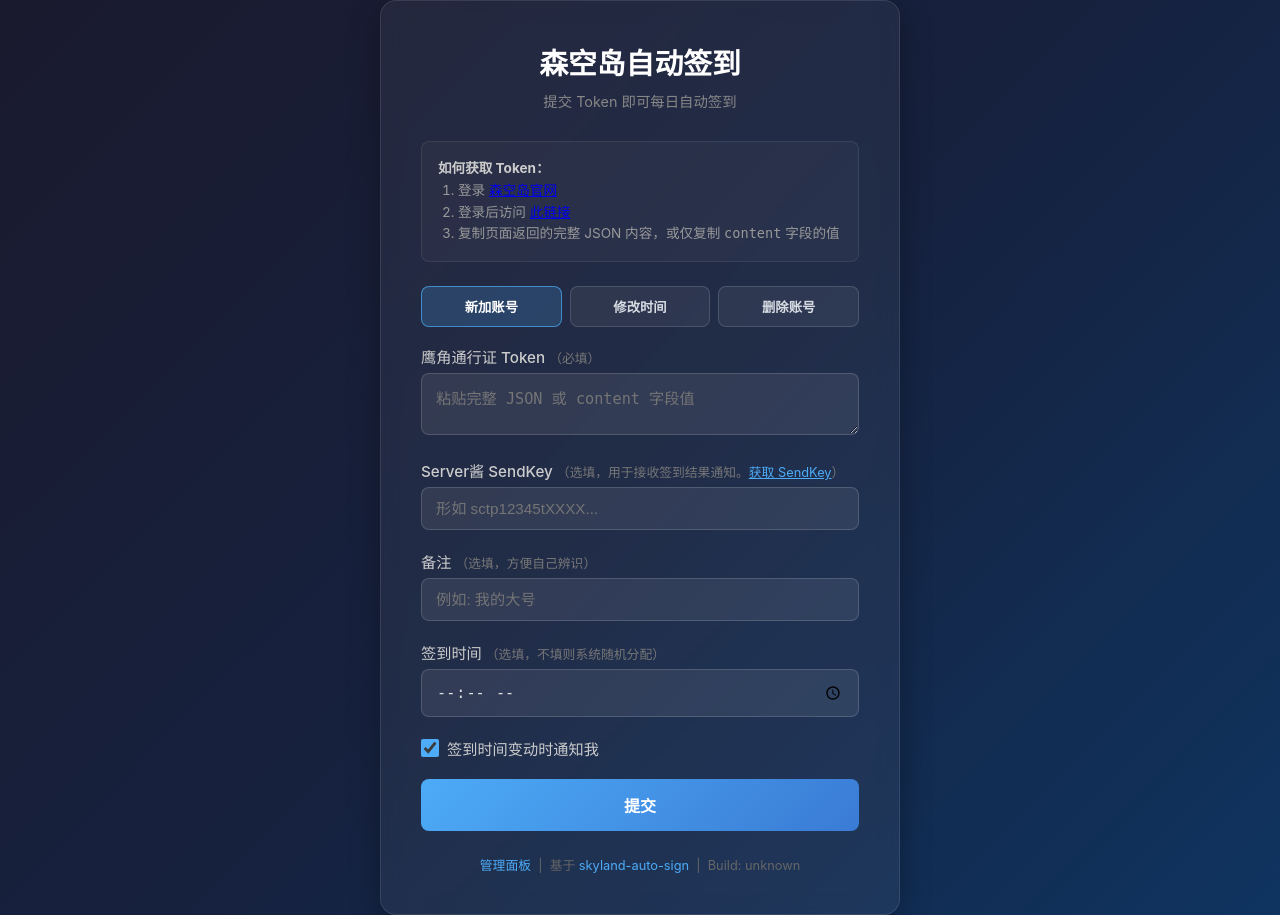
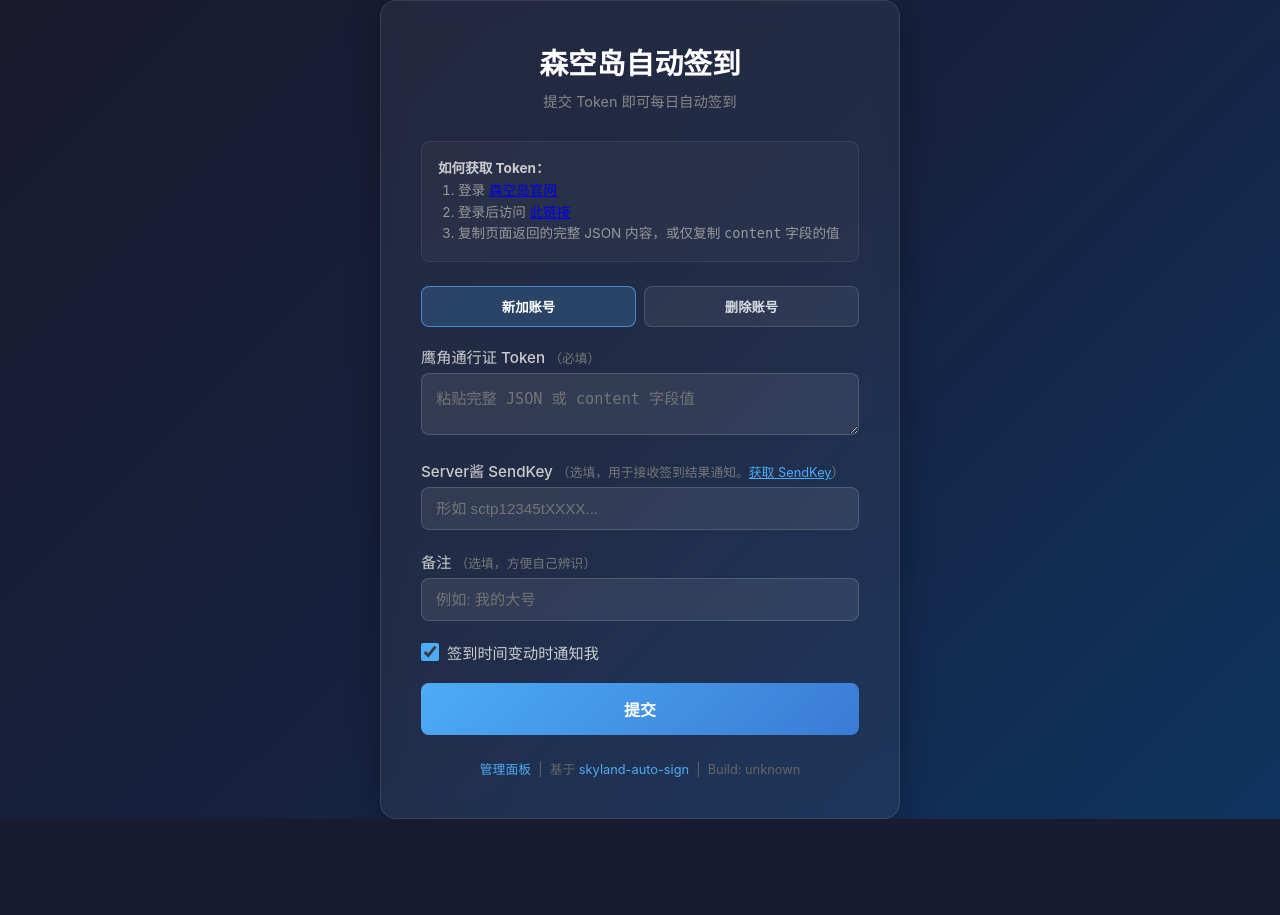
Before and after one commit to weijianxian/skland-login-web, a Flask app: page / in a window 1280 px wide. After the commit the page ends 819 px from the top, so only its background shows below. Run offline with Flask 3, Linux system fonts and the light colour scheme; parts of the project's set-up code (start-up, migrations or seed data) failed here and were passed over.

Commit message:
Remove custom time feature, keep only random time allocation
Co-authored-by: weijianxian <33548986+weijianxian@users.noreply.github.com>
Agent-Logs-Url: https://github.com/weijianxian/skland-login-web/sessions/fb0ed6a3-a443-4475-bccf-04a86f00fab2

```diff
--- a/src/app.py
+++ b/src/app.py
@@ -61,41 +61,12 @@ def index():
     return render_template("index.html")
 
 
-def _parse_and_validate_time(time_text: str, config: storage.AppConfig) -> tuple[str | None, str | None]:
-    try:
-        hour_str, minute_str = time_text.split(":")
-        hour = int(hour_str)
-        minute = int(minute_str)
-    except (ValueError, TypeError):
-        return None, "自定义签到时间格式无效，请使用 HH:MM"
-
-    if not (0 <= hour <= 23 and 0 <= minute <= 59):
-        return None, "自定义签到时间超出范围，请输入有效时间"
-
-    start = config.sign_start_hour * 60 + config.sign_start_minute
-    end = config.sign_end_hour * 60 + config.sign_end_minute
-    current = hour * 60 + minute
-    if start <= end:
-        in_window = start <= current <= end
-    else:
-        in_window = current >= start or current <= end
-
-    if not in_window:
-        return (
-            None,
-            f"自定义时间需在签到窗口内: {config.sign_start_hour:02d}:{config.sign_start_minute:02d} - {config.sign_end_hour:02d}:{config.sign_end_minute:02d}",
-        )
-
-    return f"{hour:02d}:{minute:02d}", None
-
-
 @app.route("/register", methods=["POST"])
 def register():
     """用户提交 Token"""
     raw_token = request.form.get("token", "").strip()
     sendkey = request.form.get("sendkey", "").strip()
     remark = request.form.get("remark", "").strip()
-    custom_time = request.form.get("scheduled_time", "").strip()
     notify = request.form.get("notify_time_change") == "on"
 
     if not raw_token:
@@ -111,14 +82,7 @@ def register():
     config = storage.load_config()
     users = storage.load_users()
 
-    if custom_time:
-        scheduled_time, err = _parse_and_validate_time(custom_time, config)
-        if err:
-            flash(err, "error")
-            return redirect(url_for("index"))
-    else:
-        # 未填写时走默认随机均衡分配
-        scheduled_time = sched_module.allocate_time(config, users)
+    scheduled_time = sched_module.allocate_time(config, users)
 
     try:
         user = storage.add_user(
@@ -136,51 +100,6 @@ def register():
     sched_module.schedule_user(user)
 
     flash(f"注册成功! 您的每日签到时间为 {scheduled_time}，用户ID: {user.id}", "success")
-    return redirect(url_for("index"))
-
-
-@app.route("/update-time-by-token", methods=["POST"])
-def update_time_by_token():
-    """用户通过 token 修改自己的签到时间"""
-    raw_token = request.form.get("token", "").strip()
-    custom_time = request.form.get("scheduled_time", "").strip()
-
-    if not raw_token:
-        flash("Token 不能为空", "error")
-        return redirect(url_for("index"))
-
-    if not custom_time:
-        flash("新的签到时间不能为空", "error")
-        return redirect(url_for("index"))
-
-    token = parse_token(raw_token)
-    if not token:
-        flash("Token 格式无效", "error")
-        return redirect(url_for("index"))
-
-    config = storage.load_config()
-    scheduled_time, err = _parse_and_validate_time(custom_time, config)
-    if err:
-        flash(err, "error")
-        return redirect(url_for("index"))
-
-    users = storage.load_users()
-    target_user = None
-    for user in users:
-        if user.token == token:
-            target_user = user
-            break
-
-    if not target_user:
-        flash("未找到对应 Token 的账号", "error")
-        return redirect(url_for("index"))
-
-    storage.update_user(target_user.id, scheduled_time=scheduled_time)
-    refreshed = storage.get_user_by_id(target_user.id)
-    if refreshed:
-        sched_module.schedule_user(refreshed)
-
-    flash(f"签到时间已更新为 {scheduled_time}", "success")
     return redirect(url_for("index"))
 
 
--- a/src/templates/index.html
+++ b/src/templates/index.html
@@ -204,7 +204,6 @@
 
         <div class="tabs">
             <button type="button" class="tab-btn active" data-tab="tab-add">新加账号</button>
-            <button type="button" class="tab-btn" data-tab="tab-update">修改时间</button>
             <button type="button" class="tab-btn" data-tab="tab-delete">删除账号</button>
         </div>
 
@@ -226,11 +225,6 @@
                 </div>
 
                 <div class="form-group">
-                    <label>签到时间 <span class="hint">（选填，不填则系统随机分配）</span></label>
-                    <input type="time" name="scheduled_time" step="60">
-                </div>
-
-                <div class="form-group">
                     <div class="checkbox-group">
                         <input type="checkbox" name="notify_time_change" id="notify_time_change" checked>
                         <label for="notify_time_change">签到时间变动时通知我</label>
@@ -238,20 +232,6 @@
                 </div>
 
                 <button type="submit" class="btn">提交</button>
-            </form>
-        </div>
-
-        <div id="tab-update" class="tab-panel">
-            <form action="/update-time-by-token" method="POST">
-                <div class="form-group">
-                    <label>账号 Token <span class="hint">（必填，支持粘贴完整 JSON）</span></label>
-                    <textarea name="token" placeholder="输入已注册账号对应的 Token" required></textarea>
-                </div>
-                <div class="form-group">
-                    <label>新的签到时间 <span class="hint">（必填，需在当前签到窗口内）</span></label>
-                    <input type="time" name="scheduled_time" step="60" required>
-                </div>
-                <button type="submit" class="btn btn-warning">修改时间</button>
             </form>
         </div>
 
```
